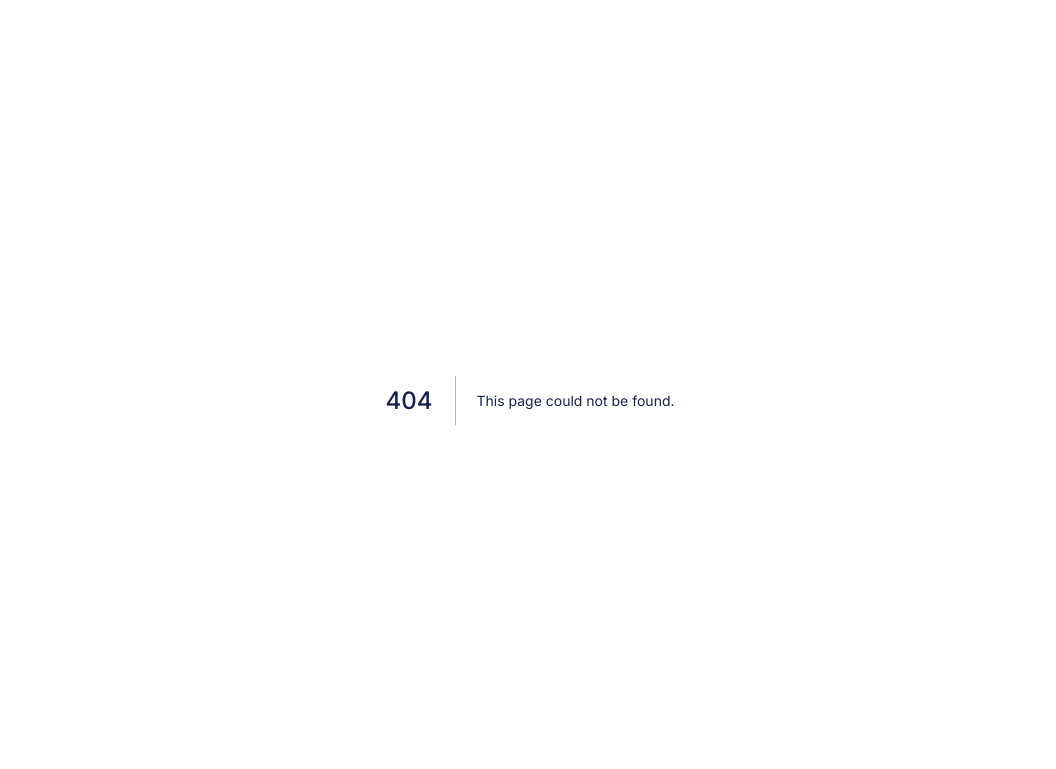
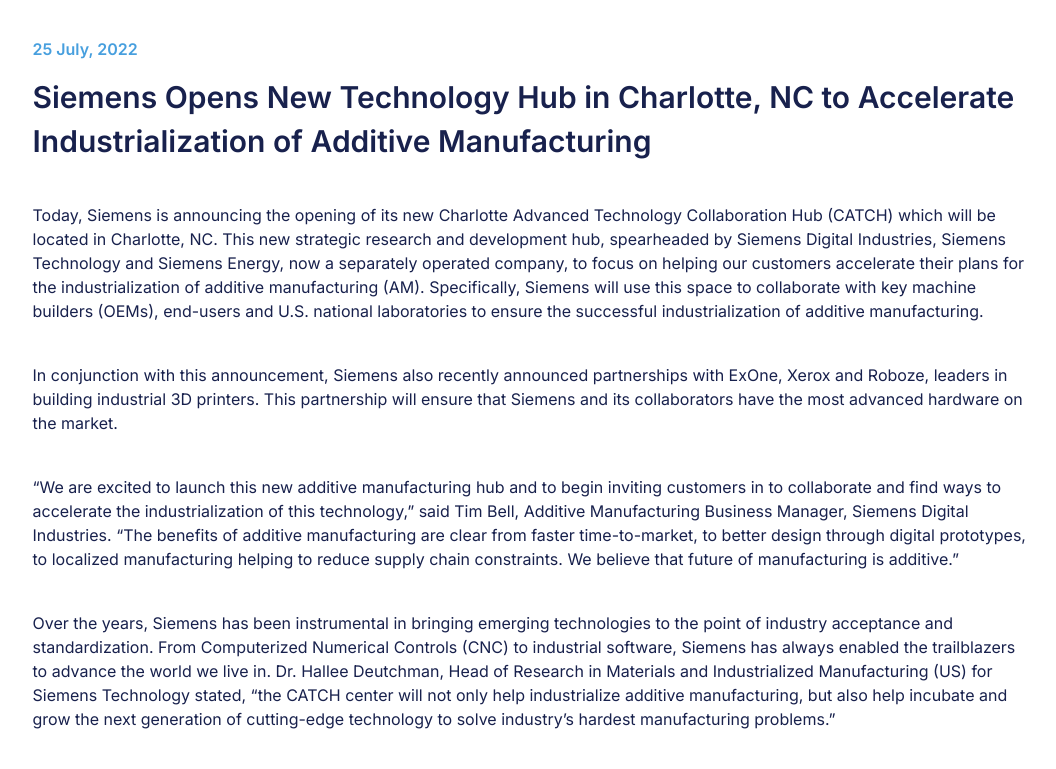
Before and after one commit to ziyodbek0300/comston-web-ssr, a Next.js app: page /details/Details in a window 1280 px wide. Before the commit this address had no page. Shown: the top 769 px of the page, without its empty margins (110-1166 px from the left). Built offline with nearby package versions, Linux system fonts and the light colour scheme.

Commit message:
complete the details

```diff
--- a/pages/blog/FirstSection.jsx
+++ b/pages/blog/FirstSection.jsx
@@ -12,17 +12,17 @@
     <div className={"container"}>
       <div className={"py-24"}>
        <div>
-          <h2 className={"capitalize text-32-44-700 text-center mb-6"}>
+          <h2 className={"capitalize text-30-44-600 text-center mb-6"}>
             Lorem ipsum dolor sit amet consectetur adipisicing <br/> elit. Ultrices quam facillisi praesent ipsum{" "}
           </h2>
           <p className={"text-16-24-400 text-gray-450 text-center  mb-14"}>
            Lorem ipsum dolor sit amet consectetur adipisicing elit.Ultrices quam facillisi praesent ipsum, urna, <br/> faucibus sed id dictumst. Cursus laoreet {" "}
           </p>
        </div>
-        <div className={"blog-cards grid grid-cols-3 gap-7"}>
+        <div className={"blog-cards grid grid-cols-3 gap-x-7 gap-y-12"}>
           <div className={"card shadow-md rounded-2xl"}>
             <div className="card-header rounded-t-full">
-              <Image src={Img1} className={"w-full"} />
+              <Image src={Img1} className={"w-full"}  alt={'card-manufacturing'}/>
             </div>
             <div className="card-body p-4">
               <p className='text-18-26-500 text-blue-550 pb-4 uppercase'>manufacturing</p>
@@ -34,7 +34,7 @@
           </div>
           <div className={"card shadow-md rounded-2xl"}>
             <div className="card-header rounded-t-full">
-              <Image src={Img2} className={"w-full"} />
+              <Image src={Img2} className={"w-full"}  alt={'card-manufacturing'} />
             </div>
             <div className="card-body p-4">
               <p className='text-18-26-500 text-blue-550 pb-4 uppercase'>manufacturing</p>
@@ -46,7 +46,7 @@
           </div>
           <div className={"card shadow-md rounded-2xl"}>
             <div className="card-header rounded-t-full">
-              <Image src={Img3} className={"w-full"} />
+              <Image src={Img3} className={"w-full"}   alt={'card-manufacturing'}/>
             </div>
             <div className="card-body p-4">
               <p className='text-18-26-500 text-blue-550 pb-4 uppercase'>manufacturing</p>
@@ -58,7 +58,7 @@
           </div>
           <div className={"card shadow-md rounded-2xl"}>
             <div className="card-header rounded-t-full">
-              <Image src={Img4} className={"w-full"} />
+              <Image src={Img4} className={"w-full"}   alt={'card-manufacturing'}/>
             </div>
             <div className="card-body p-4">
               <p className='text-18-26-500 text-blue-550 pb-4 uppercase'>digital twin</p>
@@ -70,7 +70,7 @@
           </div>
           <div className={"card shadow-md rounded-2xl"}>
             <div className="card-header rounded-t-full">
-              <Image src={Img5} className={"w-full"} />
+              <Image src={Img5} className={"w-full"}   alt={'card-manufacturing'}/>
             </div>
             <div className="card-body p-4">
               <p className='text-18-26-500 text-blue-550 pb-4 uppercase'>digital twin</p>
@@ -82,7 +82,7 @@
           </div>
           <div className={"card shadow-md rounded-2xl"}>
             <div className="card-header rounded-t-full">
-              <Image src={Img6} className={"w-full"} />
+              <Image src={Img6} className={"w-full"}  alt={'card-manufacturing'}/>
             </div>
             <div className="card-body p-4">
               <p className='text-18-26-500 text-blue-550 pb-4 uppercase'>digital twin</p>
@@ -94,7 +94,7 @@
           </div>
           <div className={"card shadow-md rounded-2xl"}>
             <div className="card-header rounded-t-full">
-              <Image src={Img4} className={"w-full"} />
+              <Image src={Img4} className={"w-full"}  alt={'card-manufacturing'} />
             </div>
             <div className="card-body p-4">
               <p className='text-18-26-500 text-blue-550 pb-4 uppercase'>digital twin</p>
@@ -106,7 +106,7 @@
           </div>
           <div className={"card shadow-md rounded-2xl"}>
             <div className="card-header rounded-t-full">
-              <Image src={Img5} className={"w-full"} />
+              <Image src={Img5} className={"w-full"}  alt={'card-manufacturing'}/>
             </div>
             <div className="card-body p-4">
               <p className='text-18-26-500 text-blue-550 pb-4 uppercase'>digital twin</p>
@@ -118,7 +118,7 @@
           </div>
           <div className={"card shadow-md rounded-2xl"}>
             <div className="card-header rounded-t-full">
-              <Image src={Img6} className={"w-full"} />
+              <Image src={Img6} className={"w-full"}  alt={'card-manufacturing'}/>
             </div>
             <div className="card-body p-4">
               <p className='text-18-26-500 text-blue-550 pb-4 uppercase'>digital twin</p>
--- /dev/null
+++ b/pages/details/Details.jsx
@@ -0,0 +1,63 @@
+import React from 'react';
+import Image from "next/image";
+import Img1 from '../../public/blog/img8.png';
+import Img2 from '../../public/blog/img7.png';
+
+export default function Details() {
+  return (
+    <div className={"container"}>
+       <div className="details-wrapper">
+       <div className={"pt-10"}>
+            <p className={"text-blue-550 text-16-19-600 pb-4"}>25 July, 2022</p>
+            <p className={"text-30-44-600"}>Siemens Opens New Technology Hub in Charlotte, NC to Accelerate Industrialization of Additive Manufacturing</p>
+        </div>
+        <div className={"py-10 text-18-28-400 text-gray-450"}>
+            <p>
+            Today, Siemens is announcing the opening of its new Charlotte Advanced Technology Collaboration Hub (CATCH) which will be located in Charlotte, NC. This new strategic research and development hub, spearheaded by Siemens Digital Industries, Siemens Technology and Siemens Energy, now a separately operated company, to focus on helping our customers accelerate their plans for the industrialization of additive manufacturing (AM). Specifically, Siemens will use this space to collaborate with key machine builders (OEMs), end-users and U.S. national laboratories to ensure the successful industrialization of additive manufacturing.
+            </p>
+            <p className={'py-10'}>
+            In conjunction with this announcement, Siemens also recently announced partnerships with ExOne, Xerox and Roboze, leaders in building industrial 3D printers. This partnership will ensure that Siemens and its collaborators have the most advanced hardware on the market.
+            </p>
+            <p className={'pb-10'}>
+            “We are excited to launch this new additive manufacturing hub and to begin inviting customers in to collaborate and find ways to accelerate the industrialization of this technology,” said Tim Bell, Additive Manufacturing Business Manager, Siemens Digital Industries. “The benefits of additive manufacturing are clear from faster time-to-market, to better design through digital prototypes, to localized manufacturing helping to reduce supply chain constraints. We believe that future of manufacturing is additive.”
+            </p>
+            <p>
+            Over the years, Siemens has been instrumental in bringing emerging technologies to the point of industry acceptance and standardization. From Computerized Numerical Controls (CNC) to industrial software, Siemens has always enabled the trailblazers to advance the world we live in. Dr. Hallee Deutchman, Head of Research in Materials and Industrialized Manufacturing (US) for Siemens Technology stated, “the CATCH center will not only help industrialize additive manufacturing, but also help incubate and grow the next generation of cutting-edge technology to solve industry’s hardest manufacturing problems.”
+            </p>
+
+
+        </div>
+        <div className={"details-img"}>
+            <Image src={Img1} className={"w-full"} alt={'scientist'}/>
+        </div>
+        <div className={"py-10 text-18-28-400 text-gray-450"}>
+            <p>
+            As a leader in industrial digitalization, Siemens will also look to continue its leadership through additive manufacturing, as it is the first truly digital manufacturing technology.​ We will accomplish this by empowering our vast network of partners and customers to create, make and use additive applications at scale. CATCH will be the entry point for many manufacturers to understand how and why AM is crucial to designing products more effectively, manufacturing them closer to the point of purchase and creating a more resilient supply chain.
+            </p>
+            <p className={'py-10'}>
+            To support our customers along their journey at CATCH, Siemens has accumulated a group of world-class experts from several Siemens businesses and operating companies. CATCH will become one of seven hubs strategically placed at major AM ecosystems around the world with the distinct focus of facilitating customer AM journeys.
+            </p>
+
+            <p>
+            Further enabling the collaboration between Siemens, machine OEM’s, and end users, Siemens Financial Services (SFS) – the financing arm of Siemens – supplied the CATCH lab with a financing solution that aided the leasing of several 3D printers for use in the lab. Financing additive manufacturing is a strategic priority for SFS as the evolution and digitalization of manufacturing continues, and the revolutionary use of 3D printing expands.
+            </p>
+        </div>
+        <div className={"details-img"}>
+            <Image src={Img2} className={"w-full"} alt={'microscop'}/>
+        </div>
+        <div className={"py-10 text-18-28-400 text-gray-450"}>
+            <p>
+            Siemens Corporation is a subsidiary of Siemens AG, a technology company focused on industry, infrastructure, transport, and healthcare. From more resource-efficient factories, resilient supply chains, and smarter buildings and grids, to cleaner and more comfortable transportation as well as advanced healthcare, the company creates technology with purpose adding real value for customers. By combining the real and the digital worlds, Siemens empowers its customers to transform their industries and markets, helping them to transform the everyday for billions of people. Siemens also owns a majority stake in the publicly listed company Siemens Healthineers, a globally leading medical technology provider shaping the future of healthcare. In addition, Siemens holds a minority stake in Siemens Energy, a global leader in the transmission and generation of electrical power. Siemens has been supporting the industries and creating the infrastructure forming the backbone of America’s economy for more than 160 years, with more than 40,000 employees, 17,000 suppliers, and customers in all 50 states and Puerto Rico. In fiscal 2021, Siemens Group USA generated revenue of nearly $20 billion.
+            </p>
+            <p className={'py-10'}>
+            Siemens Digital Industries (DI) is an innovation leader in automation and digitalization. Closely collaborating with partners and customers, DI drives the digital transformation in the process and discrete industries. With its Digital Enterprise portfolio, DI provides companies of all sizes with an end-to-end set of products, solutions and services to integrate and digitalize the entire value chain. Optimized for the specific needs of each industry, DI’s unique portfolio supports customers to achieve greater productivity and flexibility. DI is constantly adding innovations to its portfolio to integrate cutting-edge future technologies. Siemens Digital Industries has its global headquarters in Nuremberg, Germany, and has around 72,000 employees internationally.
+            </p>
+
+
+
+
+        </div>
+       </div>
+    </div>
+  )
+}
--- /dev/null
+++ b/pages/details/index.js
@@ -0,0 +1,13 @@
+import React from 'react'
+import Navbar from "../../components/navbar";
+import Details from "./Details"
+import Footer from '../../.idea/components/components/footer/Footer';
+export default function index() {
+  return (
+    <div>
+        <Navbar />
+        <Details/>
+        <Footer />
+    </div>
+  )
+}
--- a/styles/globals.css
+++ b/styles/globals.css
@@ -404,7 +404,14 @@
 .blog-cards .card{
     max-width:380px;
 }
-
+/* blog details */
+.details-img{
+max-width:62.1875rem;
+}
+.details-wrapper{
+    max-width: 995px;
+    margin:0 auto;
+}
 @media screen and (max-width: 950px) {
     .nav-item {
         margin-left: 2rem;
```
Also changed, not shown: public/blog/img7.png (added), public/blog/img8.png (added).
